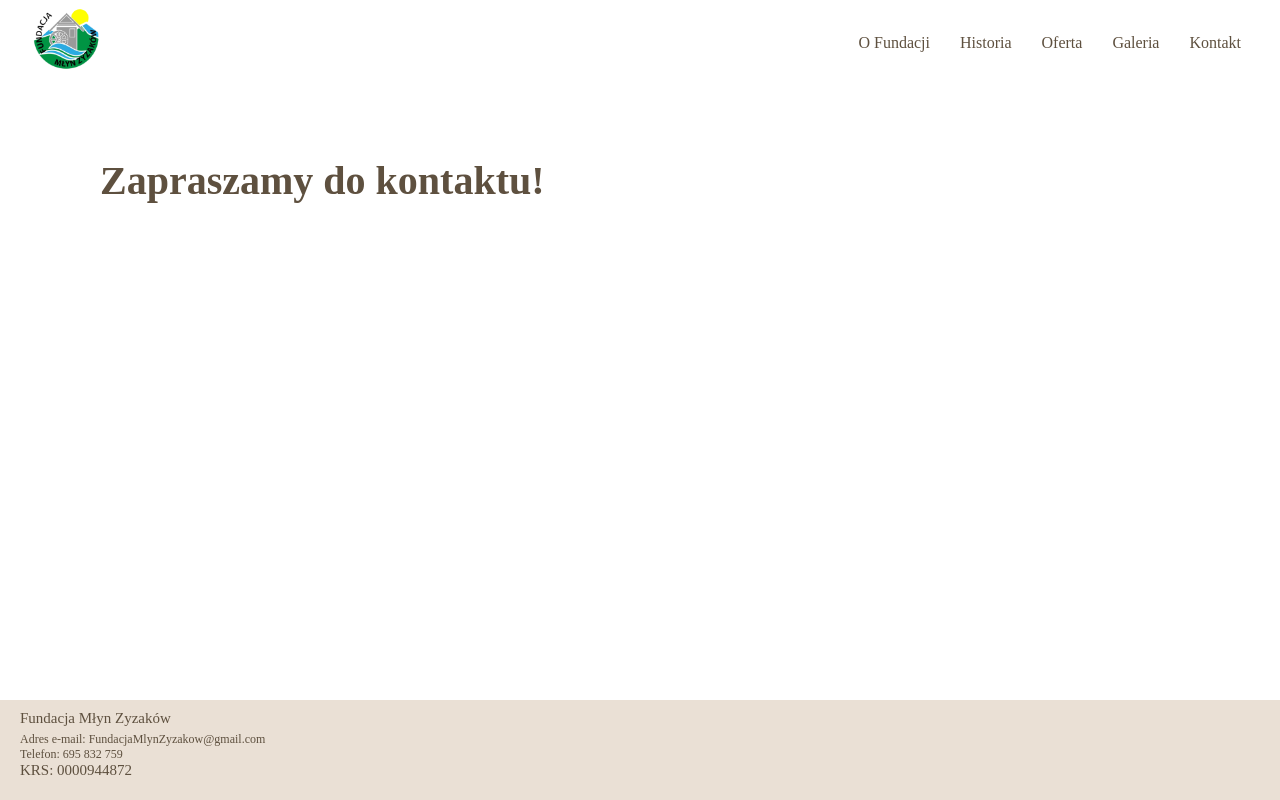
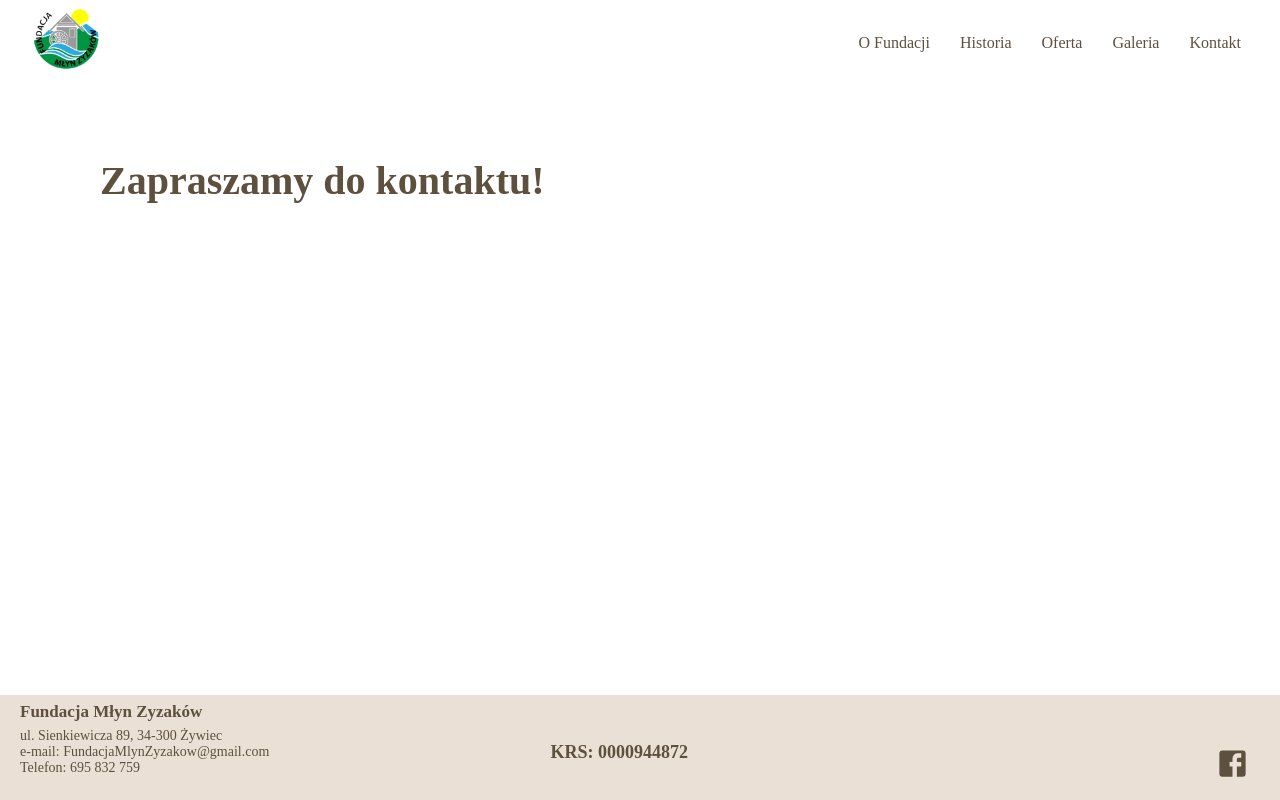
Before and after one commit to asiabielawska/ProjektFundacji, a React (Vite) app: page /kontakt in a window 1280 px wide. Built offline with nearby package versions, Linux system fonts and the light colour scheme; a web font is replaced by a local one.

Commit message:
Added facebook link with icon and adress

```diff
--- a/package.json
+++ b/package.json
@@ -12,6 +12,7 @@
   "dependencies": {
     "@emotion/react": "^11.11.1",
     "@emotion/styled": "^11.11.0",
+    "@mui/icons-material": "^5.14.13",
     "@mui/material": "^5.14.12",
     "localforage": "^1.10.0",
     "match-sorter": "^6.3.1",
--- a/src/components/Layout/Layout.tsx
+++ b/src/components/Layout/Layout.tsx
@@ -12,7 +12,10 @@ import {
   FooterPhone,
   Image,
   NavigationLink,
+  FbIcon,
+  FooterAdres,
 } from "./styled";
+import FacebookIcon from "@mui/icons-material/Facebook";
 
 type Props = {
   children: React.ReactNode;
@@ -54,9 +57,16 @@ export function Layout({ children, isMainPage }: Props) {
       {!isMainPage && (
         <Footer>
           <FooterHeading>Fundacja Młyn Zyzaków</FooterHeading>
-          <FooterMail>Adres e-mail: FundacjaMlynZyzakow@gmail.com</FooterMail>
+          <FooterAdres>ul. Sienkiewicza 89, 34-300 Żywiec</FooterAdres>
+          <FooterMail>e-mail: FundacjaMlynZyzakow@gmail.com</FooterMail>
           <FooterPhone>Telefon: 695 832 759</FooterPhone>
           <FooterK>KRS: 0000944872</FooterK>
+          <FbIcon
+            href="https://www.facebook.com/profile.php?id=100090282412225"
+            target="blank"
+          >
+            <FacebookIcon fontSize="large" />
+          </FbIcon>
         </Footer>
       )}
     </>
--- a/src/components/Layout/styled.ts
+++ b/src/components/Layout/styled.ts
@@ -20,7 +20,7 @@ export const MainHeading = styled("h1")({
 
 export const Footer = styled("footer")({
   backgroundColor: "#EAE0D5",
-  height: 100,
+  height: 105,
   paddingLeft: 20,
   position: "absolute",
   left: 0,
@@ -30,19 +30,35 @@ export const Footer = styled("footer")({
 });
 
 export const FooterHeading = styled("div")({
-  fontSize: 15,
-  paddingTop: 10,
+  fontSize: 17,
+  paddingTop: 7,
+  fontWeight: "bold",
+});
+
+export const FooterAdres = styled("div")({
+  fontSize: 14,
+  paddingTop: 6,
 });
 
 export const FooterMail = styled("div")({
-  fontSize: 12,
-  paddingTop: 5,
+  fontSize: 14,
 });
 
 export const FooterPhone = styled("div")({
-  fontSize: 12,
+  fontSize: 14,
 });
 
-export const FooterK = styled("div")({
-  fontSize: 15,
+export const FooterK = styled("span")({
+  fontSize: 18,
+  fontWeight: "bold",
+  position: "absolute",
+  left: "43%",
+  bottom: "35%",
 });
+
+export const FbIcon = styled("a")({
+  position: "absolute",
+  right: 30,
+  bottom: 15,
+  color: "#5E503F",
+});
```
Also changed, not shown: 1 other file (tests, documents, lock files or other folders).
